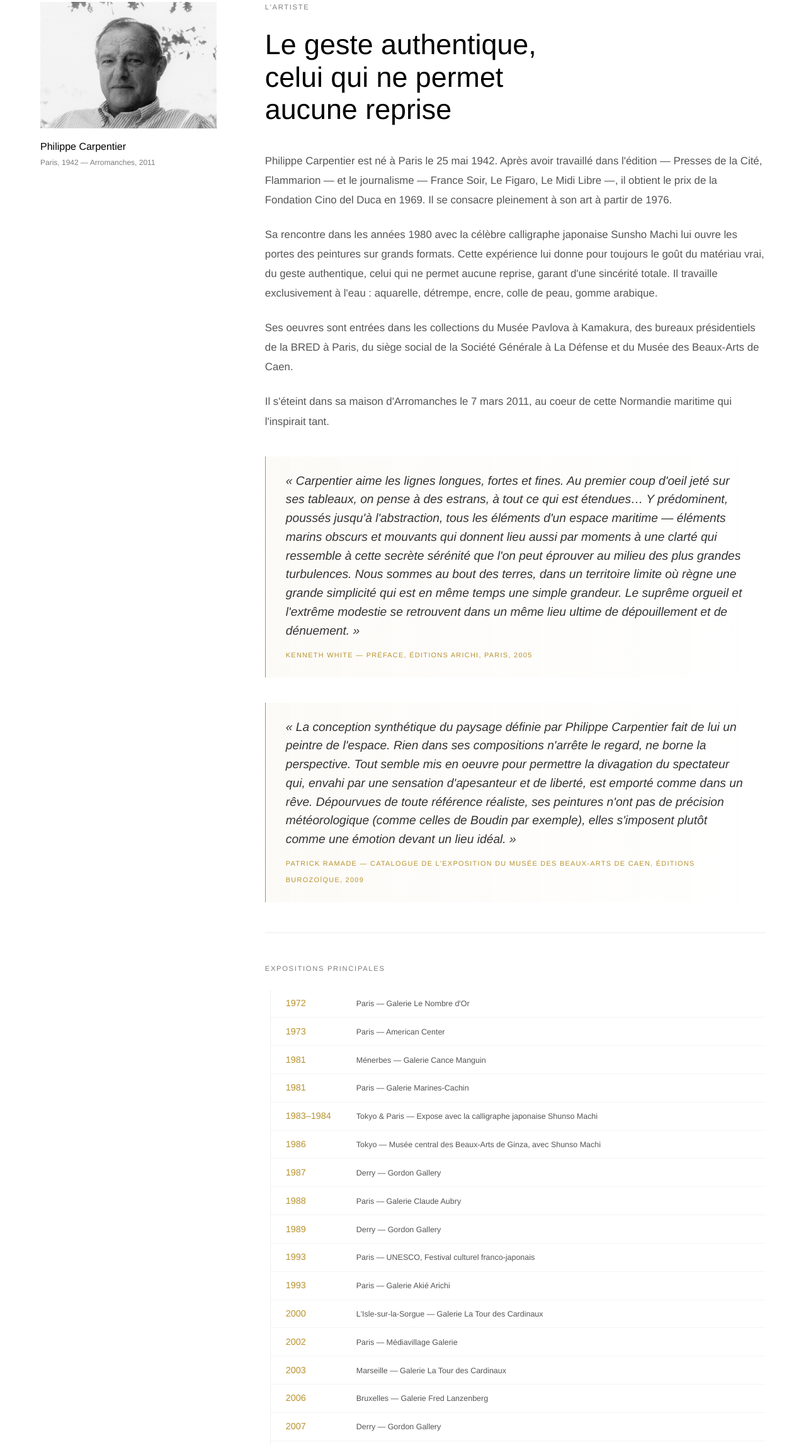
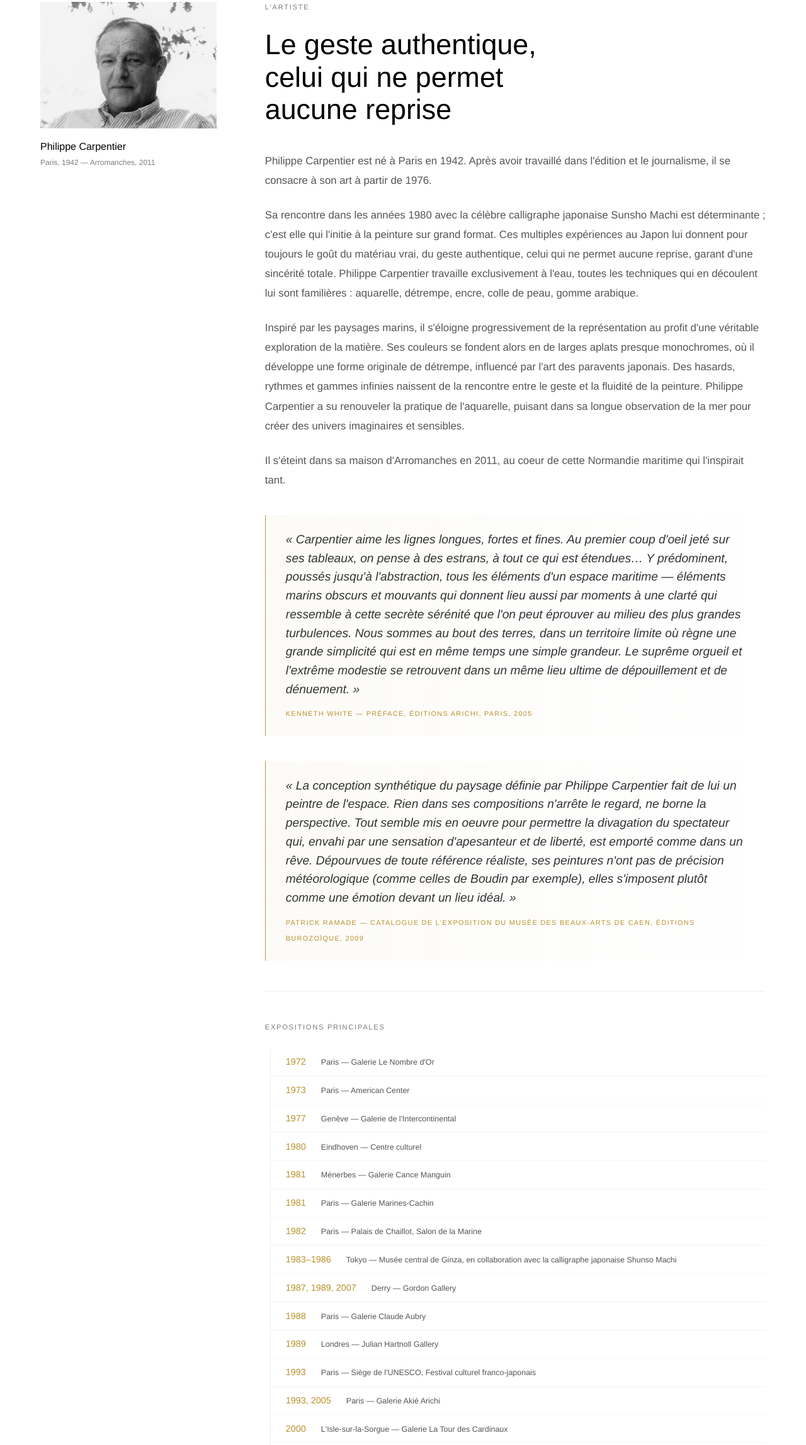
Before and after one commit to LucBUTGH/exposition-carpentier, a website: page artiste.html in a window 1280 px wide. Shown: the part 155-2450 px from the top of the page at 63% size. Drawn offline with Linux system fonts and the light colour scheme.

Commit message:
modifs bibliographie

```diff
--- a/artiste.html
+++ b/artiste.html
@@ -69,29 +69,35 @@
 
             <div class="artist__bio reveal">
               <p>
-                Philippe Carpentier est né à Paris le 25 mai 1942. Après avoir
-                travaillé dans l'édition — Presses de la Cité, Flammarion — et
-                le journalisme — France Soir, Le Figaro, Le Midi Libre —, il
-                obtient le prix de la Fondation Cino del Duca en 1969. Il se
-                consacre pleinement à son art à partir de 1976.
+                Philippe Carpentier est né à Paris en 1942. Après avoir
+                travaillé dans l'édition et le journalisme, il se consacre à
+                son art à partir de 1976.
               </p>
               <p>
                 Sa rencontre dans les années 1980 avec la célèbre calligraphe
-                japonaise Sunsho Machi lui ouvre les portes des peintures sur
-                grands formats. Cette expérience lui donne pour toujours le
-                goût du matériau vrai, du geste authentique, celui qui ne
-                permet aucune reprise, garant d'une sincérité totale. Il
-                travaille exclusivement à l'eau : aquarelle, détrempe, encre,
-                colle de peau, gomme arabique.
+                japonaise Sunsho Machi est déterminante ; c'est elle qui
+                l'initie à la peinture sur grand format. Ces multiples
+                expériences au Japon lui donnent pour toujours le goût du
+                matériau vrai, du geste authentique, celui qui ne permet
+                aucune reprise, garant d'une sincérité totale. Philippe
+                Carpentier travaille exclusivement à l'eau, toutes les
+                techniques qui en découlent lui sont familières : aquarelle,
+                détrempe, encre, colle de peau, gomme arabique.
               </p>
               <p>
-                Ses oeuvres sont entrées dans les collections du Musée Pavlova
-                à Kamakura, des bureaux présidentiels de la BRED à Paris, du
-                siège social de la Société Générale à La Défense et du Musée
-                des Beaux-Arts de Caen.
+                Inspiré par les paysages marins, il s'éloigne progressivement
+                de la représentation au profit d'une véritable exploration de
+                la matière. Ses couleurs se fondent alors en de larges aplats
+                presque monochromes, où il développe une forme originale de
+                détrempe, influencé par l'art des paravents japonais.
+                Des hasards, rythmes et gammes infinies naissent de la
+                rencontre entre le geste et la fluidité de la peinture.
+                Philippe Carpentier a su renouveler la pratique de
+                l'aquarelle, puisant dans sa longue observation de la mer
+                pour créer des univers imaginaires et sensibles.
               </p>
               <p>
-                Il s'éteint dans sa maison d'Arromanches le 7 mars 2011, au
+                Il s'éteint dans sa maison d'Arromanches en 2011, au
                 coeur de cette Normandie maritime qui l'inspirait tant.
               </p>
             </div>
@@ -146,120 +152,87 @@
               <ol class="expo-timeline">
                 <li class="expo-timeline__item">
                   <span class="expo-timeline__year">1972</span>
-                  <span class="expo-timeline__detail"
-                    >Paris — Galerie Le Nombre d'Or</span
-                  >
+                  <span class="expo-timeline__detail">Paris — Galerie Le Nombre d'Or</span>
                 </li>
                 <li class="expo-timeline__item">
                   <span class="expo-timeline__year">1973</span>
-                  <span class="expo-timeline__detail"
-                    >Paris — American Center</span
-                  >
+                  <span class="expo-timeline__detail">Paris — American Center</span>
+                </li>
+                <li class="expo-timeline__item">
+                  <span class="expo-timeline__year">1977</span>
+                  <span class="expo-timeline__detail">Genève — Galerie de l'Intercontinental</span>
+                </li>
+                <li class="expo-timeline__item">
+                  <span class="expo-timeline__year">1980</span>
+                  <span class="expo-timeline__detail">Eindhoven — Centre culturel</span>
                 </li>
                 <li class="expo-timeline__item">
                   <span class="expo-timeline__year">1981</span>
-                  <span class="expo-timeline__detail"
-                    >Ménerbes — Galerie Cance Manguin</span
-                  >
+                  <span class="expo-timeline__detail">Ménerbes — Galerie Cance Manguin</span>
                 </li>
                 <li class="expo-timeline__item">
                   <span class="expo-timeline__year">1981</span>
-                  <span class="expo-timeline__detail"
-                    >Paris — Galerie Marines-Cachin</span
-                  >
+                  <span class="expo-timeline__detail">Paris — Galerie Marines-Cachin</span>
                 </li>
                 <li class="expo-timeline__item">
-                  <span class="expo-timeline__year">1983–1984</span>
-                  <span class="expo-timeline__detail"
-                    >Tokyo &amp; Paris — Expose avec la calligraphe japonaise
-                    Shunso Machi</span
-                  >
+                  <span class="expo-timeline__year">1982</span>
+                  <span class="expo-timeline__detail">Paris — Palais de Chaillot, Salon de la Marine</span>
                 </li>
                 <li class="expo-timeline__item">
-                  <span class="expo-timeline__year">1986</span>
-                  <span class="expo-timeline__detail"
-                    >Tokyo — Musée central des Beaux-Arts de Ginza, avec Shunso
-                    Machi</span
-                  >
+                  <span class="expo-timeline__year">1983–1986</span>
+                  <span class="expo-timeline__detail">Tokyo — Musée central de Ginza, en collaboration avec la calligraphe japonaise Shunso Machi</span>
                 </li>
                 <li class="expo-timeline__item">
-                  <span class="expo-timeline__year">1987</span>
-                  <span class="expo-timeline__detail"
-                    >Derry — Gordon Gallery</span
-                  >
+                  <span class="expo-timeline__year">1987, 1989, 2007</span>
+                  <span class="expo-timeline__detail">Derry — Gordon Gallery</span>
                 </li>
                 <li class="expo-timeline__item">
                   <span class="expo-timeline__year">1988</span>
-                  <span class="expo-timeline__detail"
-                    >Paris — Galerie Claude Aubry</span
-                  >
+                  <span class="expo-timeline__detail">Paris — Galerie Claude Aubry</span>
                 </li>
                 <li class="expo-timeline__item">
                   <span class="expo-timeline__year">1989</span>
-                  <span class="expo-timeline__detail"
-                    >Derry — Gordon Gallery</span
-                  >
+                  <span class="expo-timeline__detail">Londres — Julian Hartnoll Gallery</span>
                 </li>
                 <li class="expo-timeline__item">
                   <span class="expo-timeline__year">1993</span>
-                  <span class="expo-timeline__detail"
-                    >Paris — UNESCO, Festival culturel franco-japonais</span
-                  >
+                  <span class="expo-timeline__detail">Paris — Siège de l'UNESCO, Festival culturel franco-japonais</span>
                 </li>
                 <li class="expo-timeline__item">
-                  <span class="expo-timeline__year">1993</span>
-                  <span class="expo-timeline__detail"
-                    >Paris — Galerie Akié Arichi</span
-                  >
+                  <span class="expo-timeline__year">1993, 2005</span>
+                  <span class="expo-timeline__detail">Paris — Galerie Akié Arichi</span>
                 </li>
                 <li class="expo-timeline__item">
                   <span class="expo-timeline__year">2000</span>
-                  <span class="expo-timeline__detail"
-                    >L'Isle-sur-la-Sorgue — Galerie La Tour des
-                    Cardinaux</span
-                  >
+                  <span class="expo-timeline__detail">L'Isle-sur-la-Sorgue — Galerie La Tour des Cardinaux</span>
                 </li>
                 <li class="expo-timeline__item">
                   <span class="expo-timeline__year">2002</span>
-                  <span class="expo-timeline__detail"
-                    >Paris — Médiavillage Galerie</span
-                  >
+                  <span class="expo-timeline__detail">Paris — Médiavillage Galerie</span>
                 </li>
                 <li class="expo-timeline__item">
                   <span class="expo-timeline__year">2003</span>
-                  <span class="expo-timeline__detail"
-                    >Marseille — Galerie La Tour des Cardinaux</span
-                  >
+                  <span class="expo-timeline__detail">Marseille — Galerie La Tour des Cardinaux</span>
                 </li>
                 <li class="expo-timeline__item">
-                  <span class="expo-timeline__year">2006</span>
-                  <span class="expo-timeline__detail"
-                    >Bruxelles — Galerie Fred Lanzenberg</span
-                  >
-                </li>
-                <li class="expo-timeline__item">
-                  <span class="expo-timeline__year">2007</span>
-                  <span class="expo-timeline__detail"
-                    >Derry — Gordon Gallery</span
-                  >
+                  <span class="expo-timeline__year">2006, 2010, 2013</span>
+                  <span class="expo-timeline__detail">Bruxelles — Galerie Fred Lanzenberg</span>
                 </li>
                 <li class="expo-timeline__item">
                   <span class="expo-timeline__year">2008</span>
-                  <span class="expo-timeline__detail"
-                    >Strasbourg — Galerie Guérin, Art Strasbourg</span
-                  >
+                  <span class="expo-timeline__detail">Strasbourg — Galerie Guérin, Art Strasbourg</span>
                 </li>
                 <li class="expo-timeline__item">
                   <span class="expo-timeline__year">2009</span>
-                  <span class="expo-timeline__detail"
-                    >Caen — Musée des Beaux-Arts</span
-                  >
+                  <span class="expo-timeline__detail">Caen — Musée des Beaux-Arts</span>
                 </li>
                 <li class="expo-timeline__item">
-                  <span class="expo-timeline__year">2010 &amp; 2013</span>
-                  <span class="expo-timeline__detail"
-                    >Bruxelles — Galerie Fred Lanzenberg</span
-                  >
+                  <span class="expo-timeline__year">2019</span>
+                  <span class="expo-timeline__detail">Paris — Galerie Victor Sfez</span>
+                </li>
+                <li class="expo-timeline__item">
+                  <span class="expo-timeline__year">2025</span>
+                  <span class="expo-timeline__detail">Le Havre — Agnès Szaboova Gallery</span>
                 </li>
               </ol>
             </div>
@@ -277,19 +250,23 @@
               <ol class="expo-timeline">
                 <li class="expo-timeline__item">
                   <span class="expo-timeline__year">2005</span>
-                  <span class="expo-timeline__detail"
-                    >Monographie — Éditions Arichi, Paris. Préface de Kenneth
-                    White, textes de Françoise Barbe-Gall et Pierre
-                    Hodgson.</span
-                  >
+                  <span class="expo-timeline__detail">Philippe Carpentier — Préface de Kenneth White, textes de Françoise Barbe-Gall et Pierre Hodgson. Éditions Arichi, Paris.</span>
                 </li>
                 <li class="expo-timeline__item">
                   <span class="expo-timeline__year">2009</span>
-                  <span class="expo-timeline__detail"
-                    >Catalogue de l'exposition rétrospective du musée des
-                    Beaux-Arts de Caen, 7 février – 13 avril 2009. Éditions
-                    Burozoïque.</span
-                  >
+                  <span class="expo-timeline__detail">Catalogue de l'exposition rétrospective du musée des Beaux-Arts de Caen, 7 février – 13 avril. Éditions Burozoïque.</span>
+                </li>
+                <li class="expo-timeline__item">
+                  <span class="expo-timeline__year">2010</span>
+                  <span class="expo-timeline__detail">Cahiers du musée des Beaux-Arts de Caen, n°1 — « Témoignage ».</span>
+                </li>
+                <li class="expo-timeline__item">
+                  <span class="expo-timeline__year">2011</span>
+                  <span class="expo-timeline__detail">Kenneth White — Les archives du littoral, Mercure de France.</span>
+                </li>
+                <li class="expo-timeline__item">
+                  <span class="expo-timeline__year">2025</span>
+                  <span class="expo-timeline__detail">Kenneth White — Au fin fond du réel, François-Marie Deyrolle éditeur.</span>
                 </li>
               </ol>
             </div>
@@ -377,8 +354,8 @@
                 En hommage à Philippe Carpentier
               </span>
               <blockquote class="cheng-poem__text">
-                <p>Il le sait : au début était le Rien, puis vint</p>
-                <p>Le Tout. Il trace alors les vagues en geste d'accueil,</p>
+                <p>Il le sait : au début était le Rien, puis vint Le Tout. </p>
+                <p></p>Il trace alors les vagues en geste d'accueil,</p>
                 <p>Pour que la terre demeure promesse et advenance,</p>
                 <p>Pour que la lumière soit toujours au rendez-vous.</p>
               </blockquote>
--- a/css/style.css
+++ b/css/style.css
@@ -693,7 +693,7 @@ ul, ol {
 
 .expo-timeline__item {
   display: grid;
-  grid-template-columns: 5.5rem 1fr;
+  grid-template-columns: auto 1fr;
   gap: 1.5rem;
   align-items: baseline;
   padding: 0.65rem 0 0.65rem 1.5rem;
```
Also changed, not shown: .claude/settings.local.json.
